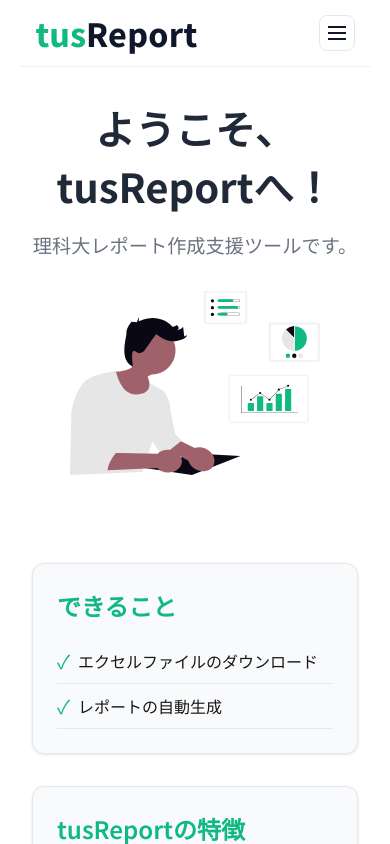
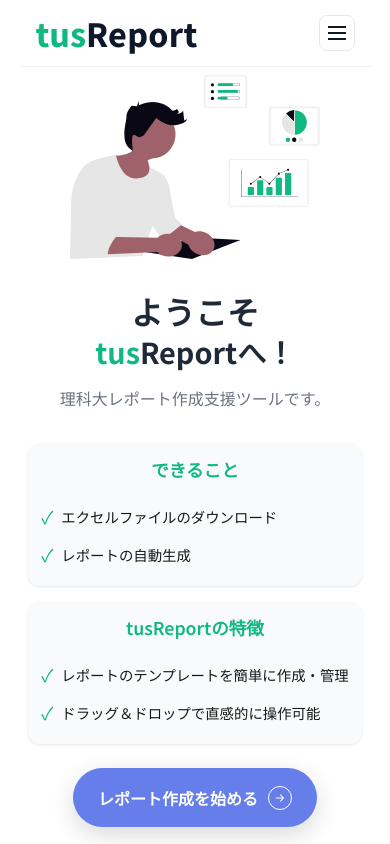
Before and after one commit to tus-Web/tusreport, a Next.js app: page /home in a window 390 px wide. Shown: the top 844 px of the page. Built offline with nearby package versions, Linux system fonts and the light colour scheme; no server answers.

Commit message:
ホーム画面をわかりやすくして

```diff
--- a/src/app/contact/page.tsx
+++ b/src/app/contact/page.tsx
@@ -21,7 +21,7 @@
 
         <div style={{ background: '#f9fafb', padding: '2rem', borderRadius: '12px', boxShadow: '0 1px 3px rgba(0, 0, 0, 0.1)' }}>
           <p style={{ fontSize: '1.1rem', color: '#6b7280', marginBottom: '1.5rem' }}>
-            ご質問やご意見がございましたら、以下のメールアドレスまでご連絡ください。
+            ご質問やご意見がございましたら、<br />以下のメールアドレスまでご連絡ください。
           </p>
           <div style={{ background: '#10b981', color: 'white', padding: '1rem', borderRadius: '8px', display: 'inline-block' }}>
             <a
--- a/src/app/globals.css
+++ b/src/app/globals.css
@@ -8,6 +8,9 @@
 
 @layer base {
   :root {
+    /* レイアウト変数 */
+    --header-height: 64px; /* ヘッダーの高さを定義 */
+
     /* カスタムカラー変数（Color.tsから） */
     --color-background-primary: #ffffff;
     --color-background-card: #ffffff;
--- /dev/null
+++ b/src/app/home/page.module.css
@@ -0,0 +1,206 @@
+.container {
+  display: flex;
+  flex-direction: column;
+  justify-content: space-between;
+  min-height: calc(100vh - var(--header-height, 64px)); /* CSS変数を使用 */
+  max-height: calc(100vh - var(--header-height, 64px));
+  padding: 2rem 4rem;
+  overflow: hidden;
+}
+
+.mainContent {
+  display: flex;
+  align-items: center;
+  justify-content: space-between;
+  flex: 1;
+  gap: 4rem;
+  max-height: calc(100vh - var(--header-height, 64px) - 200px); /* ヘッダー高さ + CTAエリアのための余白を引く */
+}
+
+.imageSection {
+  flex: 0 0 45%;
+  display: flex;
+  justify-content: center;
+  align-items: center;
+}
+
+.contentSection {
+  flex: 0 0 50%;
+  display: flex;
+  flex-direction: column;
+  gap: 2rem;
+}
+
+.titleSection h1 {
+  font-size: 3rem;
+  font-weight: bold;
+  margin-bottom: 1rem;
+  color: #1f2937;
+  line-height: 1.2;
+}
+
+.titleSection p {
+  font-size: 1.4rem;
+  color: #6b7280;
+  line-height: 1.6;
+}
+
+.featuresContainer {
+  display: flex;
+  flex-direction: column;
+  gap: 1.5rem;
+}
+
+.featureCard {
+  background: #f9fafb;
+  padding: 1.5rem;
+  border-radius: 12px;
+  box-shadow: 0 1px 3px rgba(0, 0, 0, 0.1);
+}
+
+.featureCard h2 {
+  font-size: 1.3rem;
+  font-weight: 600;
+  margin-bottom: 1rem;
+  color: #10b981;
+}
+
+.featureCard ul {
+  list-style: none;
+  padding: 0;
+  margin: 0;
+}
+
+.featureCard li {
+  padding: 0.4rem 0;
+  display: flex;
+  align-items: center;
+}
+
+.checkIcon {
+  color: #10b981;
+  margin-right: 0.5rem;
+  font-size: 1.1rem;
+}
+
+.featureText {
+  font-size: 0.95rem;
+}
+
+.ctaSection {
+  display: flex;
+  justify-content: center;
+  padding-top: 2rem;
+  padding-bottom: 1rem;
+}
+
+.ctaButton {
+    color: #667eea;
+}
+
+/* タブレット向けレスポンシブ */
+@media (max-width: 1024px) {
+  .container {
+    padding: 1.5rem 2rem;
+  }
+
+  .mainContent {
+    gap: 2rem;
+  }
+
+  .titleSection h1 {
+    font-size: 2.5rem;
+  }
+
+  .titleSection p {
+    font-size: 1.2rem;
+  }
+}
+
+/* モバイル向けレスポンシブ */
+@media (max-width: 768px) {
+  .container {
+    padding: 1rem;
+    min-height: calc(100vh - var(--header-height, 64px)); /* CSS変数を使用 */
+    max-height: none;
+    overflow: visible;
+  }
+
+  .mainContent {
+    flex-direction: column;
+    gap: 2rem;
+    max-height: none;
+    text-align: center;
+  }
+
+  .imageSection {
+    flex: none;
+    order: 1;
+  }
+
+  .contentSection {
+    flex: none;
+    order: 2;
+  }
+
+  .titleSection h1 {
+    font-size: 2rem;
+    line-height: 1.3;
+  }
+
+  .titleSection p {
+    font-size: 1.1rem;
+  }
+
+  .featuresContainer {
+    gap: 1rem;
+  }
+
+  .featureCard {
+    padding: 1rem;
+  }
+
+  .featureCard h2 {
+    font-size: 1.1rem;
+  }
+
+  .featureText {
+    font-size: 0.9rem;
+  }
+
+  .ctaSection {
+    order: 3;
+    padding-top: 1.5rem;
+  }
+
+  .ctaButton {
+    font-size: 1.1rem;
+    padding: 0.8rem 2rem;
+    color: var(--color-accent-legacy-primary);
+  }
+}
+
+/* 小さいモバイル向け */
+@media (max-width: 480px) {
+  .container {
+    padding: 0.5rem;
+  }
+
+  .titleSection h1 {
+    font-size: 1.8rem;
+  }
+
+  .titleSection p {
+    font-size: 1rem;
+  }
+
+  .featureCard {
+    padding: 0.8rem;
+  }
+
+  .ctaButton {
+    font-size: 1rem;
+    padding: 0.7rem 1.5rem;
+    color: var(--color-accent-legacy-primary);
+  }
+}
--- a/src/app/home/page.tsx
+++ b/src/app/home/page.tsx
@@ -1,4 +1,7 @@
 import Image from 'next/image';
+import Link from 'next/link';
+import CustomButton from '@/components/ui/custom-button';
+import styles from './page.module.css';
 
 //　配列にして、mapで回す形にしたい
 const canDoList = [
@@ -13,49 +16,73 @@
 
 export default function HomePage() {
   return (
-    <main style={{ display: 'flex', minHeight: '70vh', alignItems: 'center', justifyContent: 'center', flexDirection: 'column', gap: '24px', padding: '2rem' }}>
-      <div style={{ textAlign: 'center', marginBottom: '2rem' }}>
-        <h1 style={{ fontSize: '2.5rem', fontWeight: 'bold', marginBottom: '1rem', color: '#1f2937' }}>ようこそ、tusReportへ！</h1>
-        <p style={{ fontSize: '1.2rem', color: '#6b7280', marginBottom: '2rem' }}>理科大レポート作成支援ツールです。</p>
-
-        <div style={{ display: 'flex', justifyContent: 'center', marginBottom: '2rem' }}>
+    <main className={styles.container}>
+      {/* メインコンテンツエリア */}
+      <div className={styles.mainContent}>
+        {/* 左側：画像 */}
+        <div className={styles.imageSection}>
           <Image
             src="/assets/undraw_report.svg"
             alt="レポート作成のイラスト"
-            width={400}
-            height={300}
+            width={500}
+            height={400}
             style={{ maxWidth: '100%', height: 'auto' }}
             className="svg-illustration"
             priority
           />
         </div>
+
+        {/* 右側：タイトル、できること、特徴 */}
+        <div className={styles.contentSection}>
+          {/* タイトルセクション */}
+          <div className={styles.titleSection}>
+            <h1>
+              <span style={{fontSize: '2rem'}}>ようこそ</span><br /><span style={{ color: '#10b981' }}>tus</span>Reportへ！
+            </h1>
+            <p>
+              理科大レポート作成支援ツールです。
+            </p>
           </div>
 
-      <div style={{ display: 'grid', gridTemplateColumns: 'repeat(auto-fit, minmax(300px, 1fr))', gap: '2rem', width: '100%', maxWidth: '800px' }} className="grid-responsive">
-        <div className="canDo feature-card" style={{ background: '#f9fafb', padding: '1.5rem', borderRadius: '12px', boxShadow: '0 1px 3px rgba(0, 0, 0, 0.1)' }}>
-          <h2 style={{ fontSize: '1.5rem', fontWeight: '600', marginBottom: '1rem', color: '#10b981' }}>できること</h2>
-          <ul style={{ listStyle: 'none', padding: 0 }}>
+          {/* できること・特徴のセクション */}
+          <div className={styles.featuresContainer}>
+            {/* できること */}
+            <div className={styles.featureCard}>
+              <h2>できること</h2>
+              <ul>
                 {canDoList.map((item, index) => (
-              <li key={index} style={{ padding: '0.5rem 0', borderBottom: '1px solid #e5e7eb', display: 'flex', alignItems: 'center' }}>
-                <span style={{ color: '#10b981', marginRight: '0.5rem', fontSize: '1.2rem' }}>✓</span>
-                {item}
+                  <li key={index}>
+                    <span className={styles.checkIcon}>✓</span>
+                    <span className={styles.featureText}>{item}</span>
                   </li>
                 ))}
               </ul>
             </div>
 
-        <div className="advantages feature-card" style={{ background: '#f9fafb', padding: '1.5rem', borderRadius: '12px', boxShadow: '0 1px 3px rgba(0, 0, 0, 0.1)' }}>
-          <h2 style={{ fontSize: '1.5rem', fontWeight: '600', marginBottom: '1rem', color: '#10b981' }}>tusReportの特徴</h2>
-          <ul style={{ listStyle: 'none', padding: 0 }}>
+            {/* 特徴 */}
+            <div className={styles.featureCard}>
+              <h2>tusReportの特徴</h2>
+              <ul>
                 {advantagesList.map((item, index) => (
-              <li key={index} style={{ padding: '0.5rem 0', borderBottom: '1px solid #e5e7eb', display: 'flex', alignItems: 'center' }}>
-                <span style={{ color: '#10b981', marginRight: '0.5rem', fontSize: '1.2rem' }}>✓</span>
-                {item}
+                  <li key={index}>
+                    <span className={styles.checkIcon}>✓</span>
+                    <span className={styles.featureText}>{item}</span>
                   </li>
                 ))}
               </ul>
             </div>
           </div>
+        </div>
+      </div>
+
+      {/* CTAボタンエリア */}
+      <div className={styles.ctaSection}>
+        <Link href="/department">
+          <CustomButton className={styles.ctaButton}>
+            レポート作成を始める
+          </CustomButton>
+        </Link>
+      </div>
     </main>
   );
 }
--- /dev/null
+++ b/src/components/ui/custom-button.module.css
@@ -0,0 +1,74 @@
+/* From Uiverse.io by talhabangyal */
+.button {
+  cursor: pointer;
+  font-weight: 700;
+  font-family: Helvetica, "sans-serif";
+  transition: all 0.2s;
+  padding: 15px 25px;
+  border-radius: 100px;
+  border: 1px solid transparent;
+  display: flex;
+  align-items: center;
+  font-size: 18px;
+  box-shadow: 0 8px 25px rgba(0, 0, 0, 0.15);
+}
+
+.button.primary {
+  background: #667eea;
+}
+
+.button.primary:hover {
+  background: #5a67d8;
+  transform: translateY(-2px);
+  box-shadow: 0 12px 35px rgba(102, 126, 234, 0.3);
+}
+
+.button.secondary {
+  background: #0400ff;
+}
+
+.button.secondary:hover {
+  background: #0300dd;
+}
+
+.text {
+  color: #fff;
+  margin-right: 10px;
+}
+
+.arrow {
+  width: 34px;
+  transition: transform 0.3s ease-in-out;
+  flex-shrink: 0;
+}
+
+.button:hover .arrow {
+  transform: translateX(5px);
+}
+
+.button:active {
+  transform: scale(0.95);
+}
+
+/* レスポンシブ対応 */
+@media (max-width: 768px) {
+  .button {
+    font-size: 16px;
+    padding: 12px 20px;
+  }
+
+  .arrow {
+    width: 28px;
+  }
+}
+
+@media (max-width: 480px) {
+  .button {
+    font-size: 14px;
+    padding: 10px 18px;
+  }
+
+  .arrow {
+    width: 24px;
+  }
+}
--- /dev/null
+++ b/src/components/ui/custom-button.tsx
@@ -0,0 +1,39 @@
+import React from 'react';
+import styles from './custom-button.module.css';
+
+interface CustomButtonProps {
+  children: React.ReactNode;
+  onClick?: () => void;
+  className?: string;
+  variant?: 'primary' | 'secondary' | 'accent';
+}
+
+export default function CustomButton({
+  children,
+  onClick,
+  className = '',
+  variant = 'primary'
+}: CustomButtonProps) {
+  return (
+    <button
+      className={`${styles.button} ${styles[variant]} ${className}`}
+      onClick={onClick}
+    >
+      <span className={styles.text}>{children}</span>
+      <svg
+        width="34"
+        height="34"
+        viewBox="0 0 74 74"
+        fill="none"
+        xmlns="http://www.w3.org/2000/svg"
+        className={styles.arrow}
+      >
+        <circle cx="37" cy="37" r="35.5" stroke="white" strokeWidth="3"></circle>
+        <path
+          d="M25 35.5C24.1716 35.5 23.5 36.1716 23.5 37C23.5 37.8284 24.1716 38.5 25 38.5V35.5ZM49.0607 38.0607C49.6464 37.4749 49.6464 36.5251 49.0607 35.9393L39.5147 26.3934C38.9289 25.8076 37.9792 25.8076 37.3934 26.3934C36.8076 26.9792 36.8076 27.9289 37.3934 28.5147L45.8787 37L37.3934 45.4853C36.8076 46.0711 36.8076 47.0208 37.3934 47.6066C37.9792 48.1924 38.9289 48.1924 39.5147 47.6066L49.0607 38.0607ZM25 38.5L48 38.5V35.5L25 35.5V38.5Z"
+          fill="white"
+        ></path>
+      </svg>
+    </button>
+  );
+}
```
Lines whose indentation alone changed are shown as unchanged.
